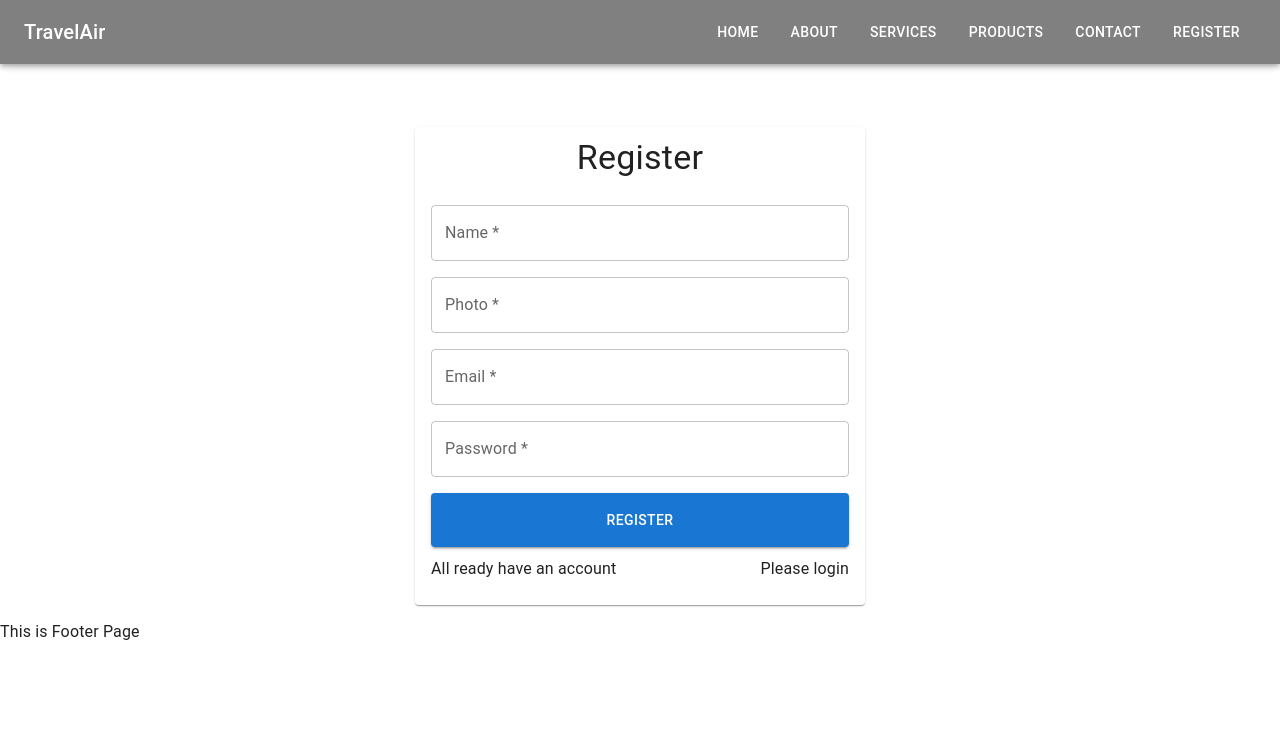
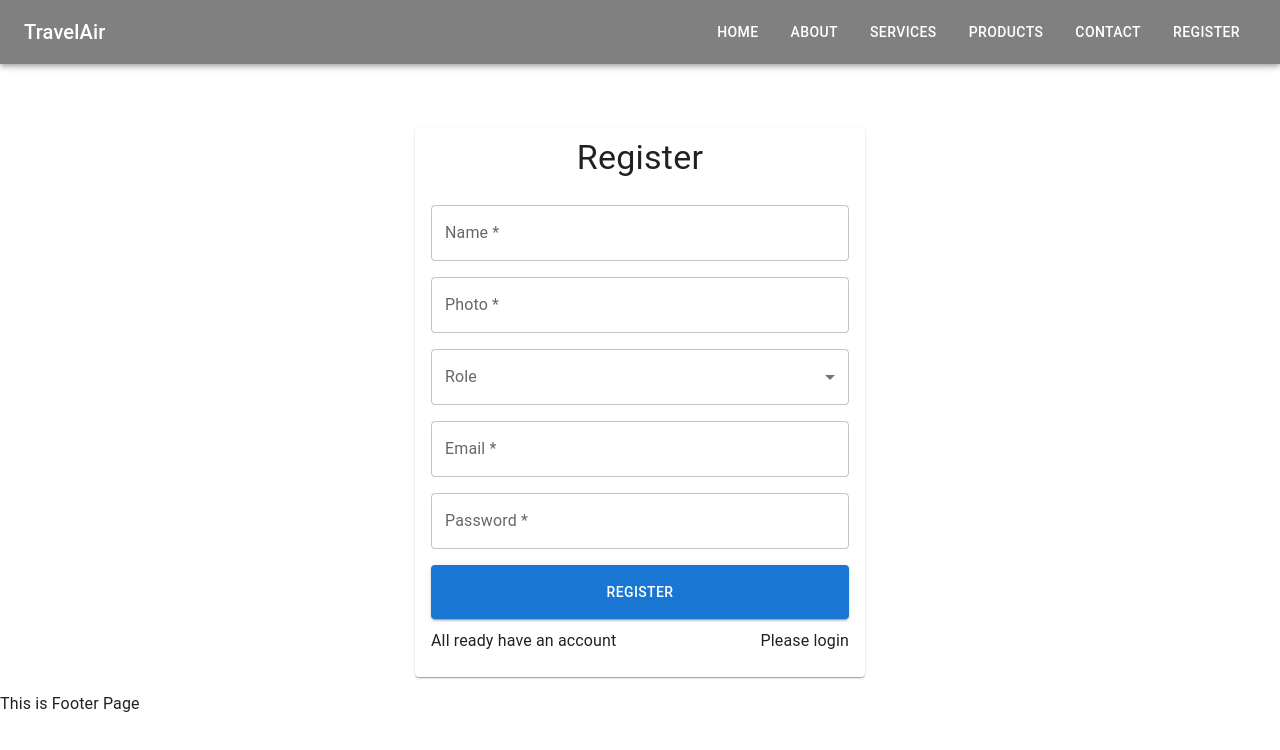
Before and after one commit to Mazharul430106/travelair-clientsite, a React (Create React App) app: page /register in a window 1280 px wide. Shown: the top 750 px of the page. Built offline with nearby package versions, Linux system fonts and the light colour scheme.

Commit message:
get form value of react hook form

```diff
--- a/src/Pages/Login/Login.js
+++ b/src/Pages/Login/Login.js
@@ -1,8 +1,16 @@
 import React from 'react';
 import { Card, CardContent, Grid, TextField, Button, Typography, Box } from '@mui/material'
 import { Link } from 'react-router-dom';
+import { useForm } from 'react-hook-form';
 
 const Login = () => {
+
+    const {register, handleSubmit} = useForm();
+    const handleLoginForm = (data)=> {
+        console.log(data)
+    }
+
+
     return (
         <div style={{ padding: '15px' }}>
             <Card sx={{
@@ -22,14 +30,14 @@ const Login = () => {
                     padding: 2,
                     paddingBottom: '10px',
                 }}>
-                    <form action="">
+                    <form onSubmit={handleSubmit(handleLoginForm)}>
                         <Grid container spacing={2}>
 
                             <Grid xs={12} item >
-                                <TextField variant='outlined' label='Email *' placeholder='Enter your Email' fullWidth></TextField>
+                                <TextField variant='outlined' label='Email *' {...register('email', {required: true})} name='email' placeholder='Enter your Email' fullWidth></TextField>
                             </Grid>
                             <Grid xs={12} item >
-                                <TextField variant='outlined' label='Password *' placeholder='Enter your Password' fullWidth></TextField>
+                                <TextField variant='outlined' label='Password *' {...register('password', {required: true})} name='password' type='password' placeholder='Enter your Password' fullWidth></TextField>
                             </Grid>
                             <Typography sx={{
                                 paddingLeft: 2,
@@ -53,9 +61,7 @@ const Login = () => {
                         OR
                     </Typography>
 
-                    <Grid xs={12} item sx={{
-                        // marginTop: 3
-                    }} >
+                    <Grid xs={12} item>
                         <Button type='submit' variant='contained' color='primary' fullWidth sx={{ padding: '15px' }}>Login with Google</Button>
                     </Grid>
                     <Box sx={{
--- a/src/Pages/Register/Register.js
+++ b/src/Pages/Register/Register.js
@@ -1,9 +1,19 @@
 import React from 'react';
-import { Card, CardContent, Grid, TextField, Button, Typography, Box } from '@mui/material'
+import {
+    Card, CardContent, Grid, TextField,
+    Button, Typography, Box, FormControl,
+    InputLabel, Select, MenuItem
+} from '@mui/material'
 import { Link } from 'react-router-dom';
-
+import { useForm } from 'react-hook-form';
 
 const Register = () => {
+    const { register, handleSubmit } = useForm();
+
+    const handleRegisterForm = (data) => {
+        console.log(data);
+    }
+
     return (
         <div style={{ padding: '15px' }}>
             <Card sx={{
@@ -18,24 +28,40 @@ const Register = () => {
                     Register
                 </Typography>
 
-
                 <CardContent sx={{
                     padding: 2,
                     paddingBottom: '10px',
                 }}>
-                    <form action="">
+                    <form onSubmit={handleSubmit(handleRegisterForm)}>
                         <Grid container spacing={2}>
                             <Grid xs={12} item >
-                                <TextField variant='outlined' label='Name *' placeholder='Enter your Name' fullWidth></TextField>
+                                <TextField variant='outlined' label='Name *' {...register('name', { required: true })} name='name' placeholder='Enter your Name' fullWidth></TextField>
                             </Grid>
                             <Grid xs={12} item >
-                                <TextField variant='outlined' label='Photo *' placeholder='Enter your Photo Link' fullWidth></TextField>
+                                <TextField variant='outlined' label='Photo *' {...register('photo', { required: true })} name='photo' placeholder='Enter your Photo Link' fullWidth></TextField>
+                            </Grid>
+                            <Grid xs={12} item>
+                                <FormControl fullWidth  >
+                                    <InputLabel variant='outlined' label='Role' id="demo-simple-select-label" placeholder='Select Your Role'>Role</InputLabel>
+                                    <Select
+                                        labelId="demo-simple-select-label"
+                                        id="demo-simple-select"
+                                        label="Role"
+                                        name='select'
+                                        {...register('select')}
+                                    >
+                                        <MenuItem value={'User'}>User</MenuItem>
+                                        <MenuItem value={'Selar'}>Selar</MenuItem>
+                                        <MenuItem value={'Admin'}>Admin</MenuItem>
+                                    </Select>
+                                </FormControl>
+                            </Grid>
+
+                            <Grid xs={12} item >
+                                <TextField variant='outlined' label='Email *' {...register('email', { required: true })} name='email' placeholder='Enter your Email' fullWidth></TextField>
                             </Grid>
                             <Grid xs={12} item >
-                                <TextField variant='outlined' label='Email *' placeholder='Enter your Email' fullWidth></TextField>
-                            </Grid>
-                            <Grid xs={12} item >
-                                <TextField variant='outlined' label='Password *' placeholder='Enter your Password' fullWidth></TextField>
+                                <TextField variant='outlined' label='Password *' {...register('password', { required: true })} name='password' type='password' placeholder='Enter your Password' fullWidth></TextField>
                             </Grid>
                             <Grid xs={12} item >
                                 <Button type='submit' variant='contained' color='primary' fullWidth sx={{ padding: '15px' }}>Register</Button>
```
